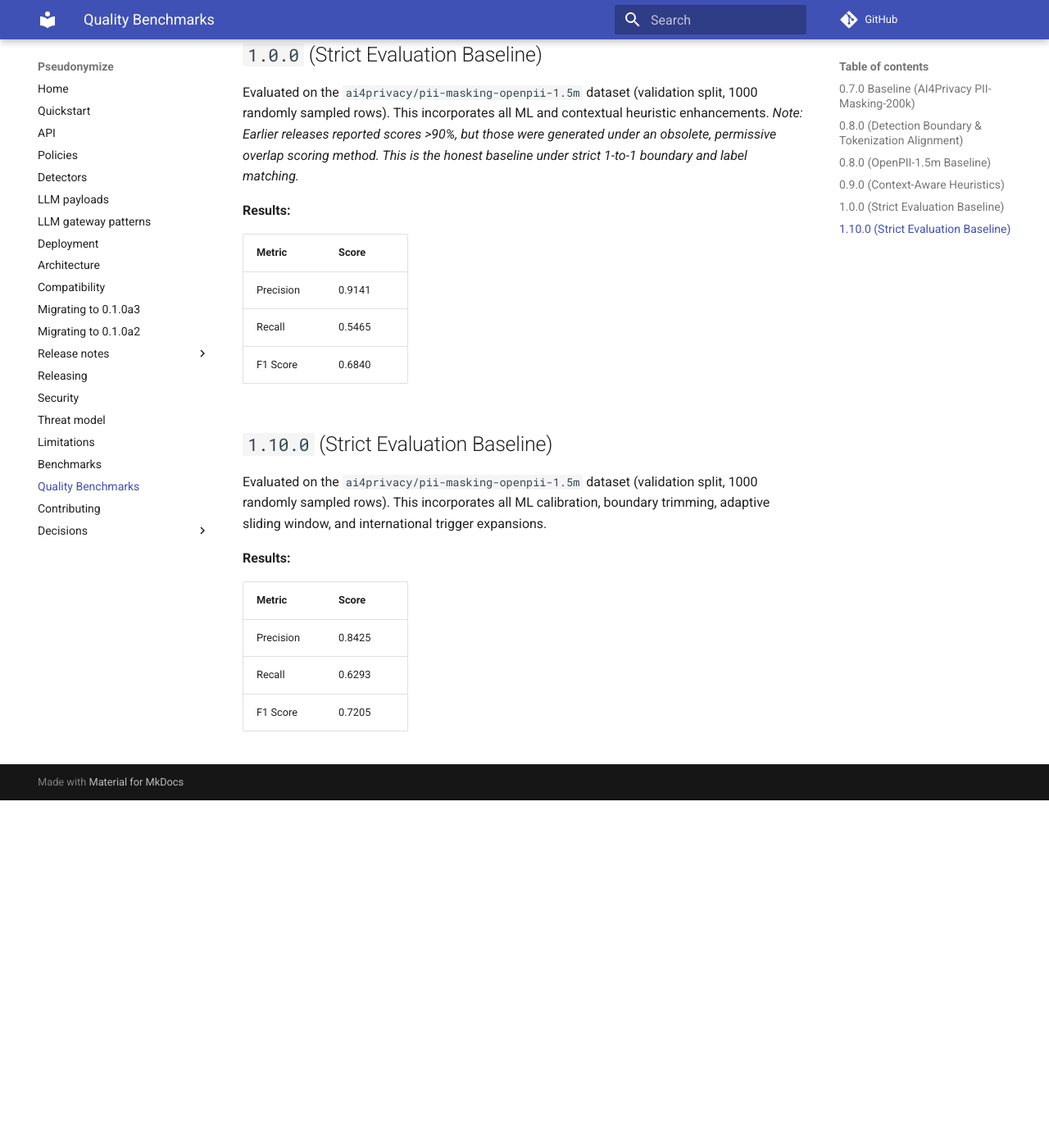
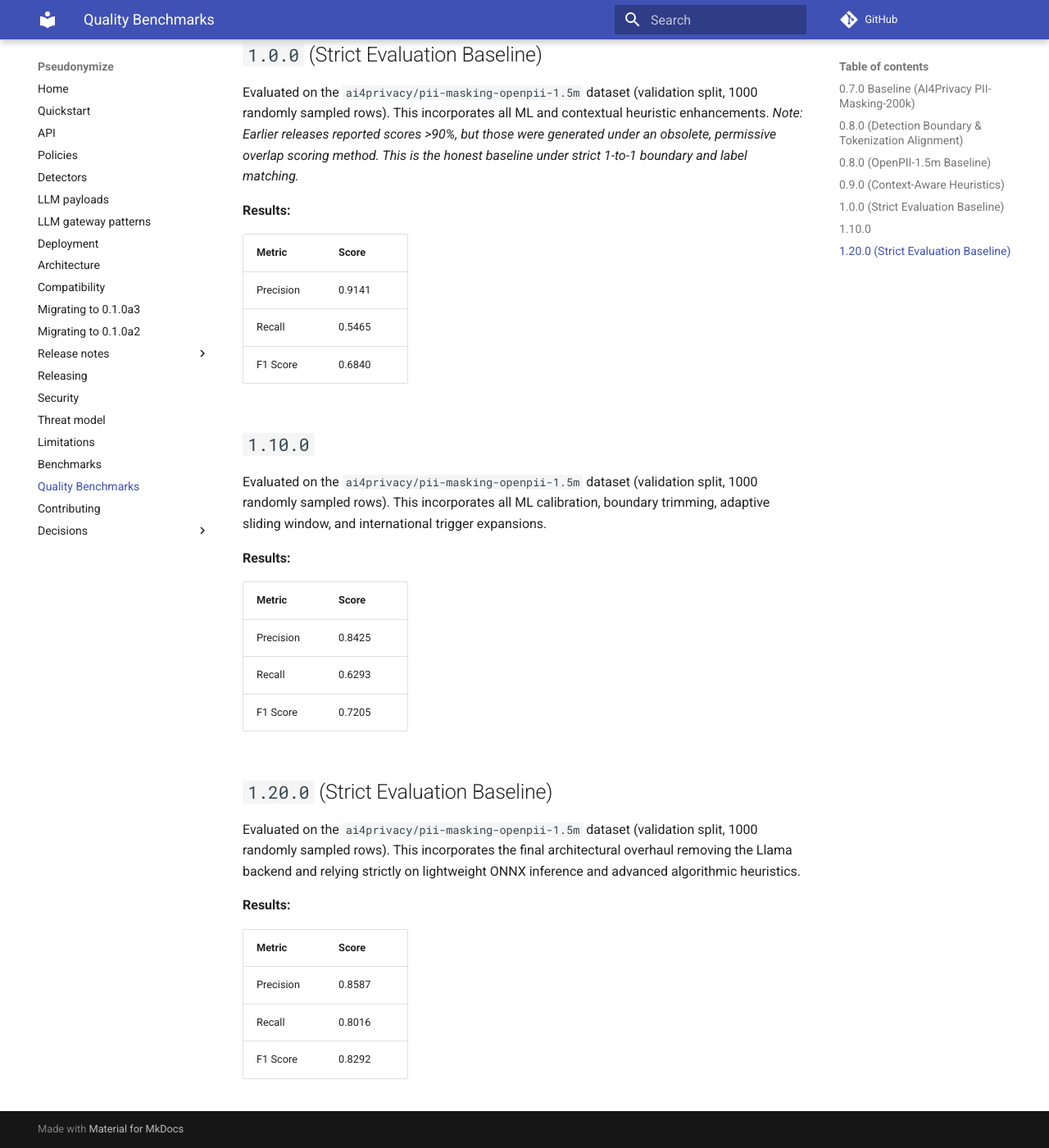
Before and after one commit to ma2za/pseudonymize, an MkDocs documentation site: the page built from docs/quality_benchmarks.md, in a window 1280 px wide and 1400 px high, scrolled down 2159 px. Shown: the whole window at 82% size. Built offline with MkDocs 1.6.1 and Material for MkDocs 9.7.7, drawn with Linux system fonts in a browser that asks for light colours; comment, search, counter and statistics services are not loaded; before the commit the page ends 3135 px from its top, so only the background shows below that.

Commit message:
docs: finalize v1.20 documentation consistency across all markdown files

```diff
--- a/docs/quality_benchmarks.md
+++ b/docs/quality_benchmarks.md
@@ -83,3 +83,15 @@
 | Precision | 0.8425 |
 | Recall | 0.6293 |
 | F1 Score | 0.7205 |
+
+## `1.20.0` (Strict Evaluation Baseline)
+
+Evaluated on the `ai4privacy/pii-masking-openpii-1.5m` dataset (validation split, 1000 randomly sampled rows). This incorporates the final architectural overhaul removing the Llama backend and relying strictly on lightweight ONNX inference and advanced algorithmic heuristics.
+
+**Results:**
+
+| Metric | Score |
+| --- | --- |
+| Precision | 0.8587 |
+| Recall | 0.8016 |
+| F1 Score | 0.8292 |
```
Also changed, not shown: other parts of docs/quality_benchmarks.md (+1 -1 lines), .agents/PRIVATE_RELEASE_PLAN.md (+4 -2 lines), README.md (+1 -1 lines), docs/benchmarks.md (+1 -0 lines).
